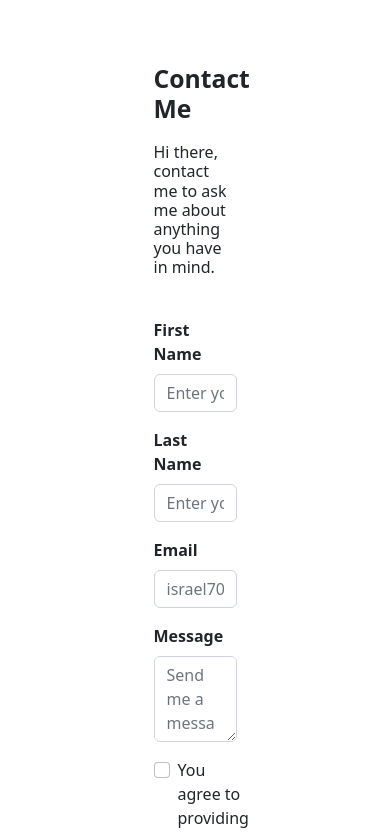
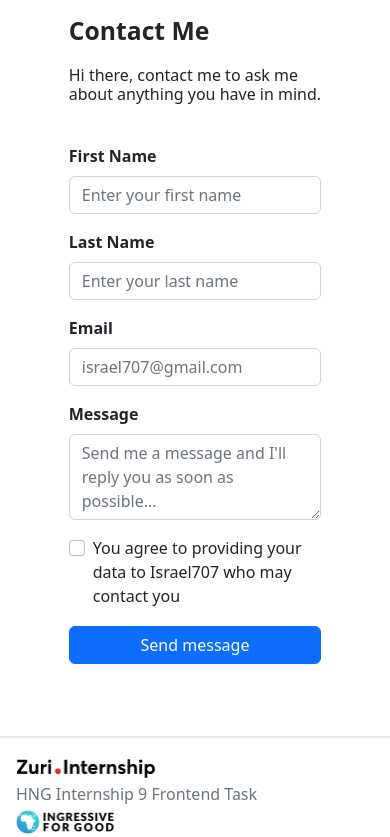
Before and after one commit to Izrael707/mylinktreepage, a React (Create React App) app: page /contact in a window 390 px wide. Shown: the top 837 px of the page. Built offline with nearby package versions, Linux system fonts and the light colour scheme.

Commit message:
fix: mobile responsiveness

```diff
--- a/src/Contact.js
+++ b/src/Contact.js
@@ -4,7 +4,7 @@ import Footer from "./components/Footer";
 const Contact = () => {
   return (
     <>
-      <div className="container-md w-50 p-5 mb-5">
+      <div className="container-md p-md-5 w-75 mb-5">
         <span className="h2 fw-semibold pt-3 px-2 pb-1 d-block">Contact Me</span>
         <span className="h6 fw-normal p-2 d-block">Hi there, contact me to ask me about anything you have in mind.</span>
         <ContactForm />
```
